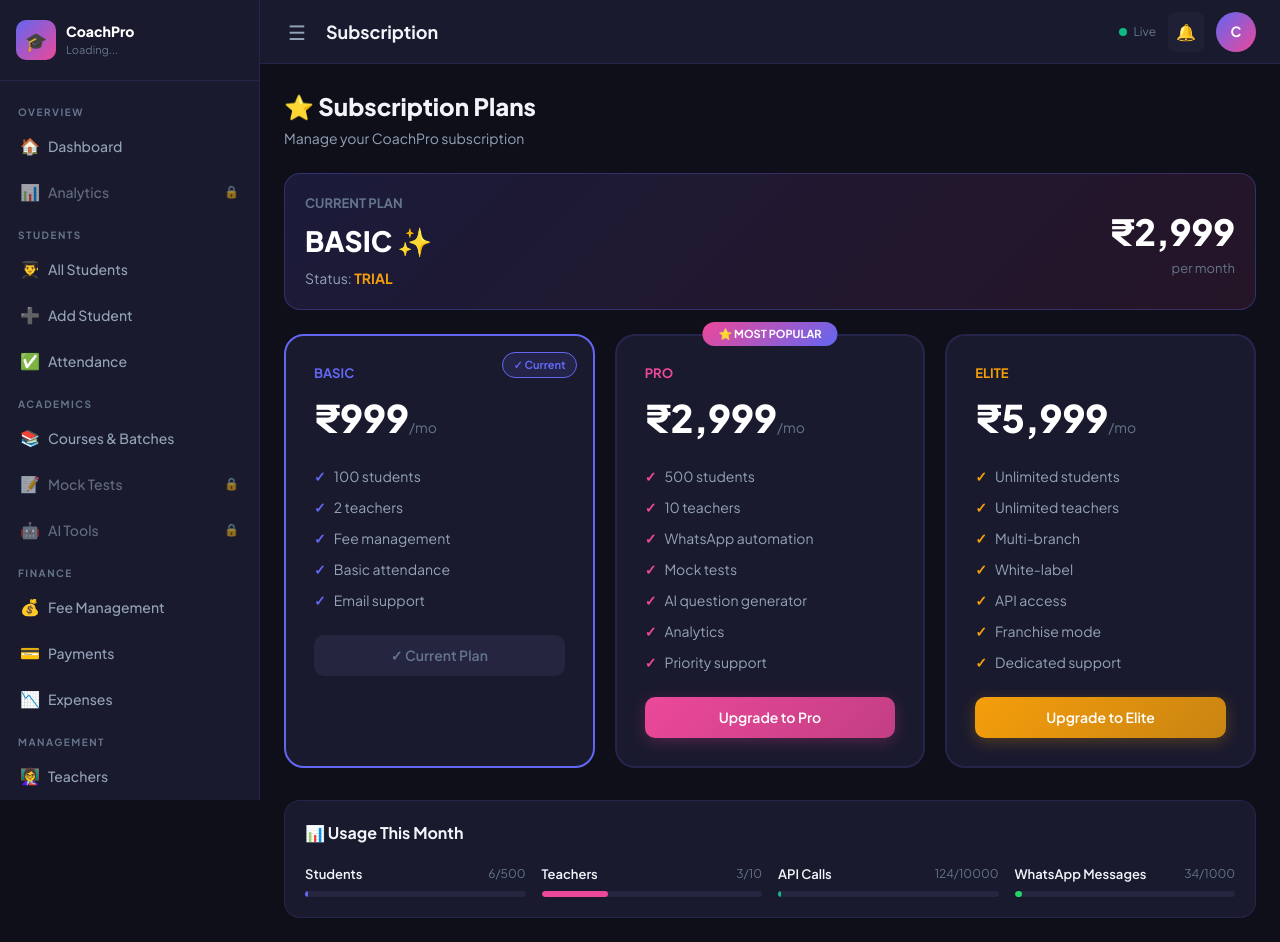
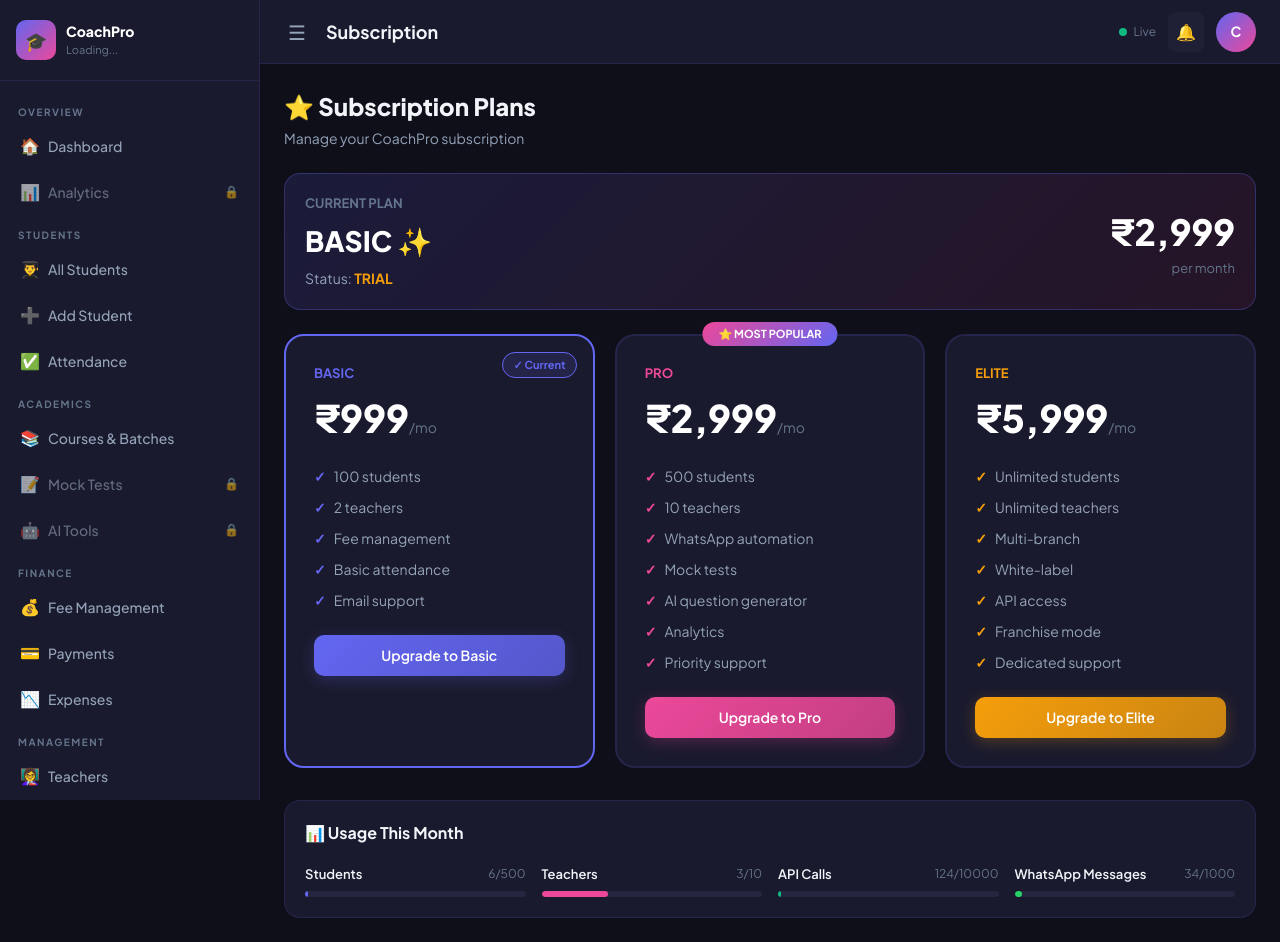
Before and after one commit to haarekasahara1923-wq/coachpro, a Next.js app: page /dashboard/subscription in a window 1280 px wide. Built offline with nearby package versions, Linux system fonts and the light colour scheme; sample sign-in values are in the browser's storage.

Commit message:
feat(subscriptions): allow paying for current plan if on trial

```diff
--- a/src/app/dashboard/subscription/page.tsx
+++ b/src/app/dashboard/subscription/page.tsx
@@ -168,19 +168,32 @@ export default function SubscriptionPage() {
                                     </li>
                                 ))}
                             </ul>
+                            {(() => {
+                                const isActiveCurrentPlan = isCurrentPlan && subscription?.status === 'ACTIVE'
+                                const isTrialCurrentPlan = isCurrentPlan && subscription?.status === 'TRIAL'
+                                const isDisabled = isActiveCurrentPlan || loadingPlan === plan.name
+
+                                let btnText = `Upgrade to ${plan.name}`
+                                if (loadingPlan === plan.name) btnText = 'Processing...'
+                                else if (isActiveCurrentPlan) btnText = '✓ Active Plan'
+                                else if (isTrialCurrentPlan) btnText = `Pay & Activate ${plan.name}`
+
+                                return (
                                     <button
                                         className="btn"
                                         onClick={() => handleUpgrade(plan.name, plan.price)}
-                                disabled={isCurrentPlan || loadingPlan === plan.name}
+                                        disabled={isDisabled}
                                         style={{
                                             width: '100%', justifyContent: 'center',
-                                    background: isCurrentPlan ? 'var(--surface-3)' : `linear-gradient(135deg, ${plan.color}, ${plan.color}cc)`,
-                                    color: isCurrentPlan ? 'var(--text-muted)' : 'white',
-                                    cursor: isCurrentPlan ? 'not-allowed' : 'pointer',
-                                    boxShadow: isCurrentPlan ? 'none' : `0 4px 15px ${plan.color}40`,
+                                            background: isActiveCurrentPlan ? 'var(--surface-3)' : `linear-gradient(135deg, ${plan.color}, ${plan.color}cc)`,
+                                            color: isActiveCurrentPlan ? 'var(--text-muted)' : 'white',
+                                            cursor: isActiveCurrentPlan ? 'not-allowed' : 'pointer',
+                                            boxShadow: isActiveCurrentPlan ? 'none' : `0 4px 15px ${plan.color}40`,
                                         }}>
-                                {loadingPlan === plan.name ? 'Processing...' : isCurrentPlan ? '✓ Current Plan' : `Upgrade to ${plan.name}`}
+                                        {btnText}
                                     </button>
+                                )
+                            })()}
                         </div>
                     )
                 })}
```
Lines whose indentation alone changed are shown as unchanged.
